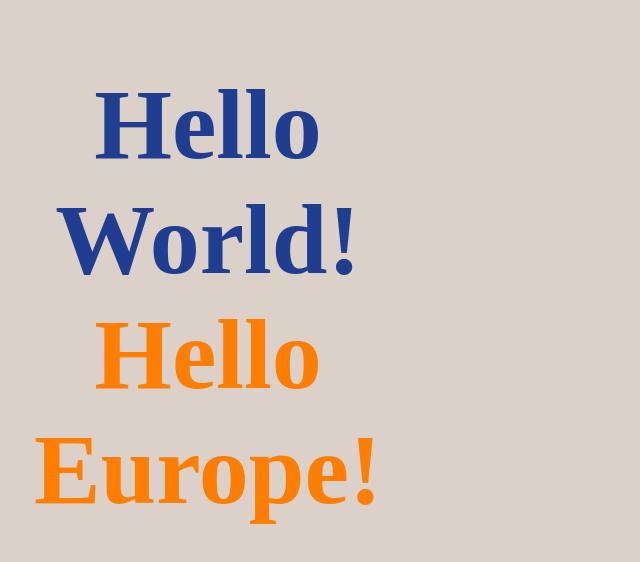
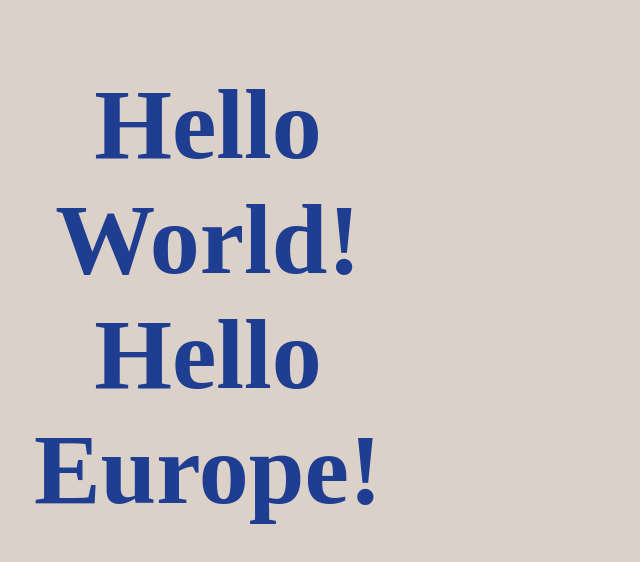
Before and after one commit to MerveKarpov/Courseratest, a plain HTML site: page site/index.html in a window 1280 px wide. Shown: the whole page, without its empty margins (0-640 px from the left). Drawn offline with Linux system fonts and the light colour scheme.

Commit message:
Update style.css

```diff
--- a/site/style.css
+++ b/site/style.css
@@ -8,6 +8,3 @@ body {
   width: 400px;
   text-align: center;
 }
-#europe {
-  color: #ff7e00;
-  }
```
